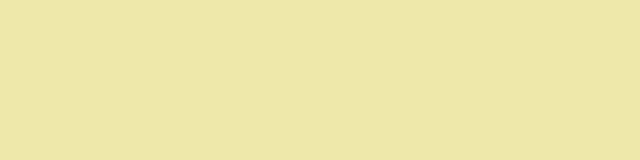
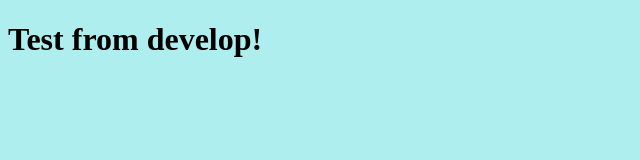
Before and after one commit to elvira-quantox/test2, a plain HTML site: page index.html in a window 1280 px wide. Shown: the whole page, without its empty margins (0-640 px from the left). Drawn offline with Linux system fonts and the light colour scheme.

Commit message:
index added to develop

```diff
--- a/index.html
+++ b/index.html
@@ -12,13 +12,8 @@
     <meta name="viewport" content="width=device-width, initial-scale=1" />
     <link rel="stylesheet" href="" />
   </head>
-  <body style="background-color: palegoldenrod">
-    <!--[if lt IE 7]>
-      <p class="browsehappy">
-        You are using an <strong>outdated</strong> browser. Please
-        <a href="#">upgrade your browser</a> to improve your experience.
-      </p>
-    <![endif]-->
+  <body style="background-color: paleturquoise">
+    <h1>Test from develop!</h1>
 
     <script src="" async defer></script>
   </body>
```
